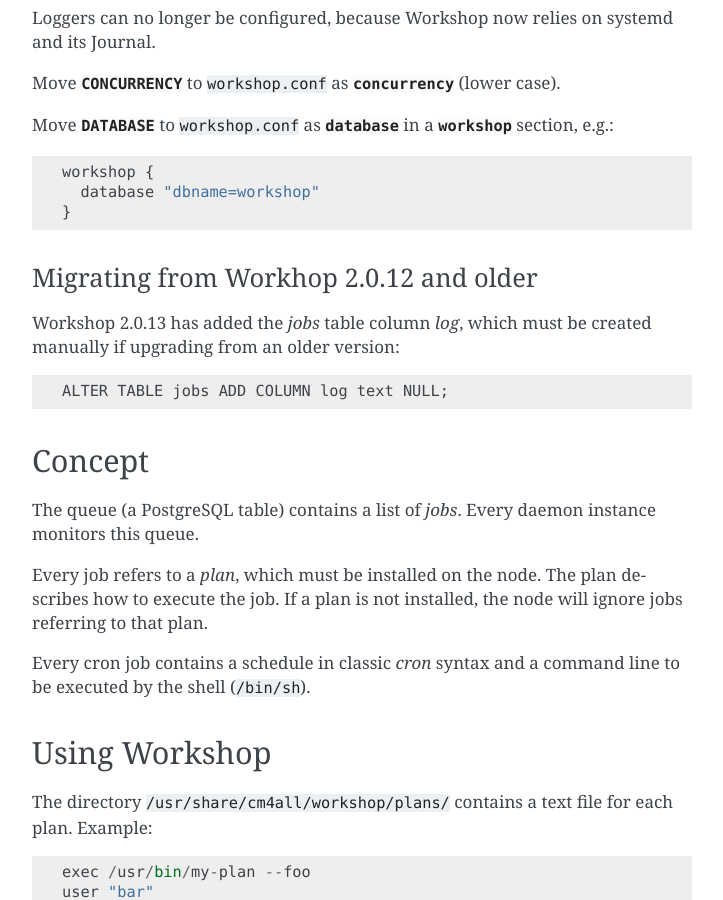
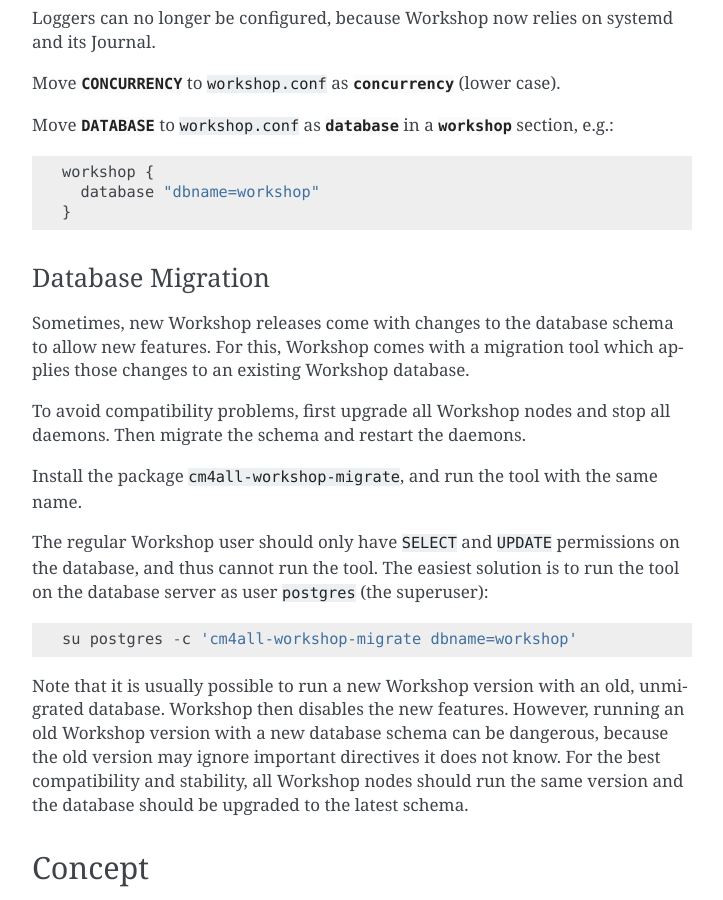
Before and after one commit to CM4all/workshop, a Sphinx documentation site: the page built from doc/index.rst, in a window 1280 px wide and 900 px high, scrolled down 2559 px. Shown: the whole window, without its empty margins (388-1111 px from the left). Built offline with Sphinx 7.4.7, drawn with Linux system fonts in a browser that asks for light colours; some of the changed text lies outside the part shown.

Commit message:
migrate: new database migration tool

```diff
--- a/doc/index.rst
+++ b/doc/index.rst
@@ -137,13 +137,35 @@
     database "dbname=workshop"
   }
 
-Migrating from Workhop 2.0.12 and older
-^^^^^^^^^^^^^^^^^^^^^^^^^^^^^^^^^^^^^^^
 
-Workshop 2.0.13 has added the `jobs` table column `log`, which must be
-created manually if upgrading from an older version::
+Database Migration
+^^^^^^^^^^^^^^^^^^
 
-  ALTER TABLE jobs ADD COLUMN log text NULL;
+Sometimes, new Workshop releases come with changes to the database
+schema to allow new features.  For this, Workshop comes with a
+migration tool which applies those changes to an existing Workshop
+database.
+
+To avoid compatibility problems, first upgrade all Workshop nodes and
+stop all daemons.  Then migrate the schema and restart the daemons.
+
+Install the package :file:`cm4all-workshop-migrate`, and run the tool
+with the same name.
+
+The regular Workshop user should only have :samp:`SELECT` and
+:samp:`UPDATE` permissions on the database, and thus cannot run the
+tool.  The easiest solution is to run the tool on the database server
+as user :samp:`postgres` (the superuser)::
+
+  su postgres -c 'cm4all-workshop-migrate dbname=workshop'
+
+Note that it is usually possible to run a new Workshop version with an
+old, unmigrated database.  Workshop then disables the new features.
+However, running an old Workshop version with a new database schema
+can be dangerous, because the old version may ignore important
+directives it does not know.  For the best compatibility and
+stability, all Workshop nodes should run the same version and the
+database should be upgraded to the latest schema.
 
 
 Concept
```
Also changed, not shown: 5 other files.
